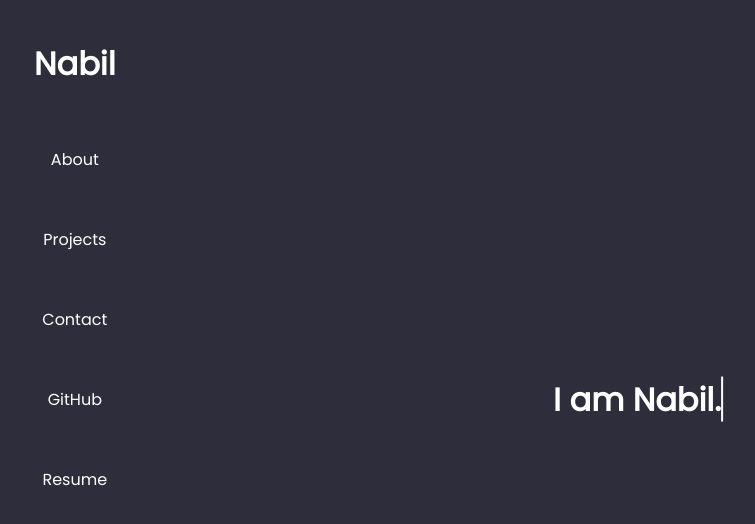
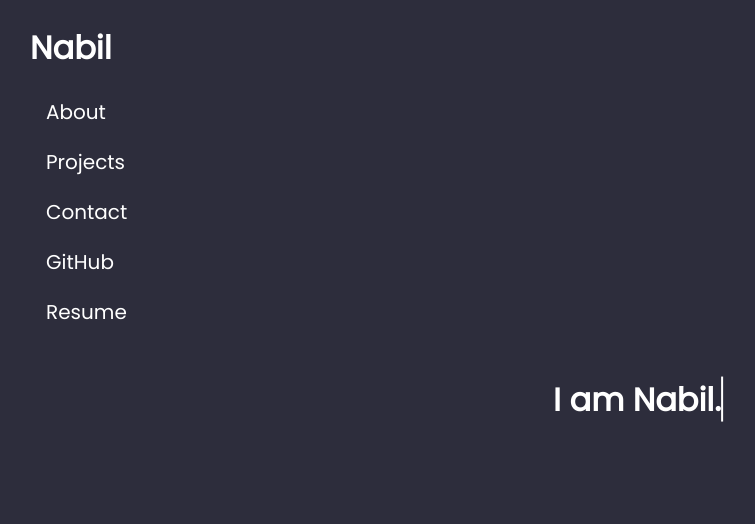
Before and after one commit to rquit/single-page-portfolio, a React (Create React App) app: page / in a window 1280 px wide. Shown: the top 524 px of the page, without its empty margins (2-757 px from the left). Built offline with nearby package versions, Linux system fonts and the light colour scheme.

Commit message:
change position to absolute

```diff
--- a/src/navbar.css
+++ b/src/navbar.css
@@ -1,30 +1,41 @@
-a {
-    text-decoration: none;
-    color: rgb(135, 135, 180);
-}
-
 ul {
     list-style: none;
     padding: 0;
 }
 
 #header {
+    text-align: start;
+    padding-left: 2rem;
     padding-top: 1.5rem;
+    padding-bottom: 0;
     font-size: 32px;
+    color: white;
+}
+
+.header-a {
+    text-decoration: none;
+    color: white;
+}
+
+.nav-a {
+    text-decoration: none;
+    color: white;
+    font-size: 20px;
+    padding-left: 3rem;
 }
 
 .side-nav {
     display: flex;
+    position: absolute;
     flex-direction: column;
-    text-align: center;
-    padding: 0;
+    text-align: left;
 
     color: white;
 
     height: 100vh;
     width: 12vw;
 
-    line-height: 5rem;
+    line-height: 3rem;
 }
 
 .nav-li:hover {
--- a/src/navbar.js
+++ b/src/navbar.js
@@ -4,7 +4,7 @@ export default function SideNavbar() {
 
     return (
         <nav className="side-nav" id="side-nav">
-            <header id="header"><strong>Nabil</strong></header>
+            <header id="header"><strong><a className="header-a" href="#top">Nabil</a></strong></header>
             <ul className="nav-ul">
                 <li className="nav-li"><a className="nav-a" href="#about">About</a></li>
                 <li className="nav-li"><a className="nav-a" href="#projects">Projects</a></li>
```
